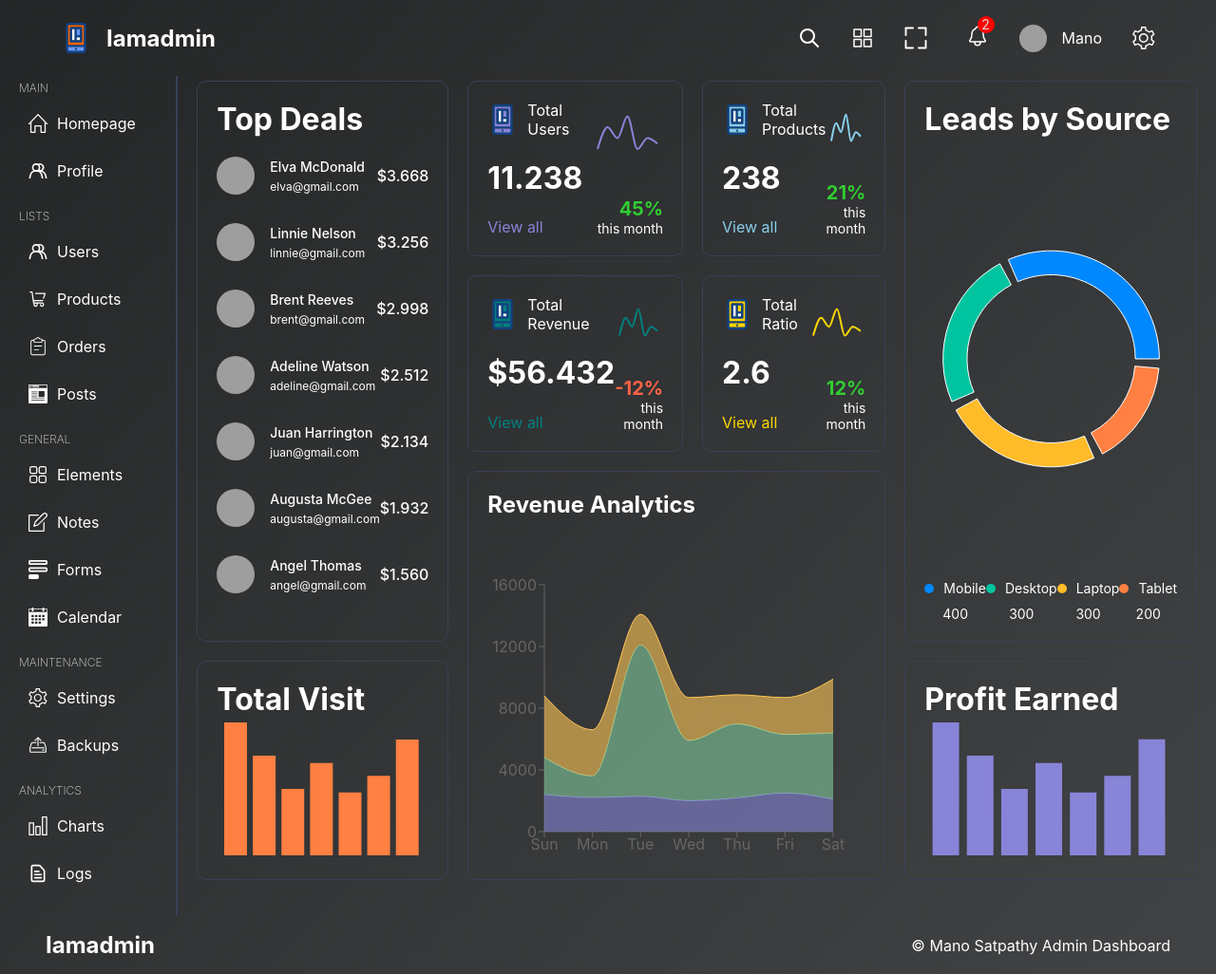
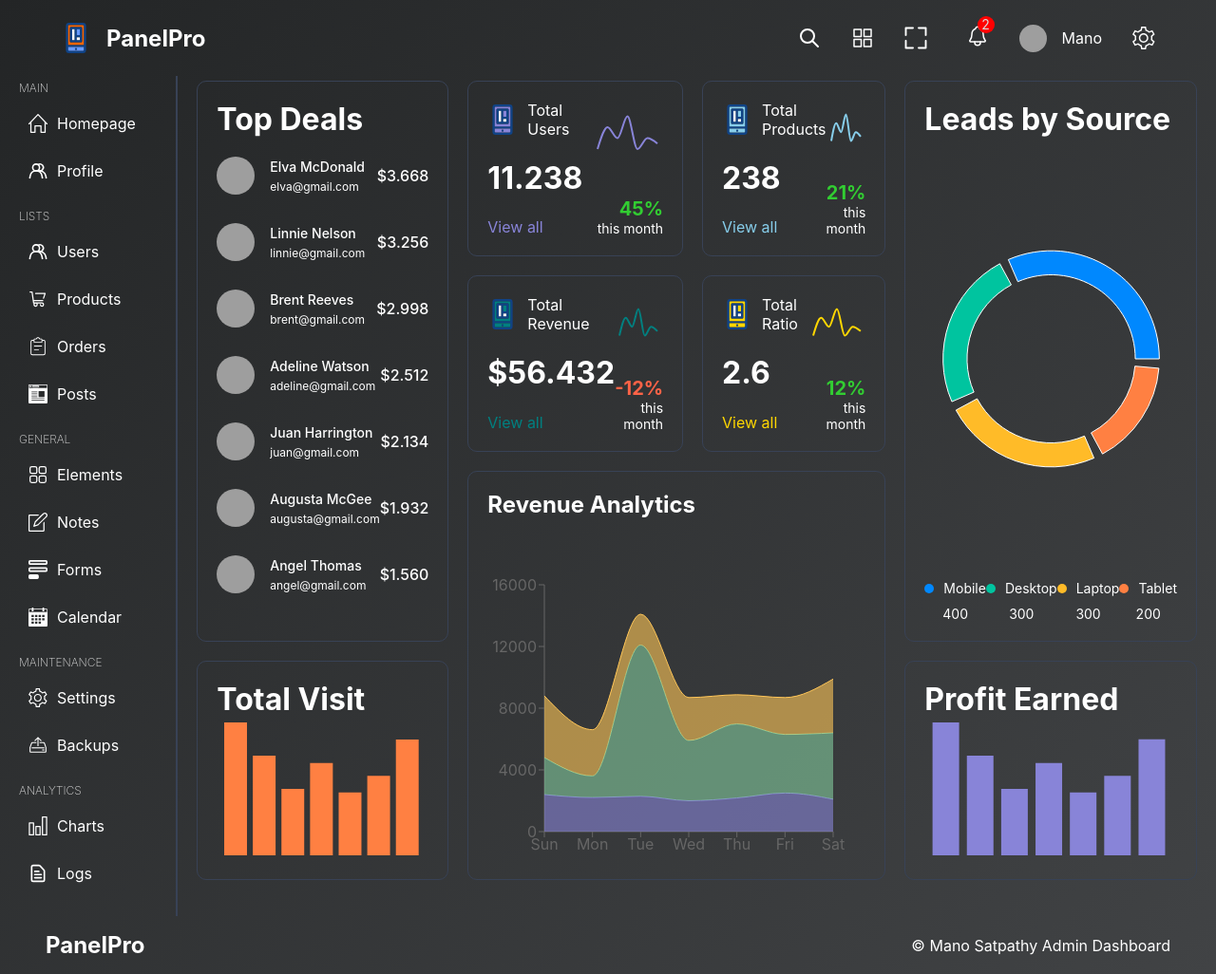
Before and after one commit to manosatpathy/react-admin-dashboard, a React (Vite) app: page / in a window 1280 px wide. Shown: the whole page at 95% size. Built offline with nearby package versions, Linux system fonts and the light colour scheme; grey boxes are pictures that could not be loaded.

Commit message:
chore: Update app name to 'PanelPro'

```diff
--- a/src/components/footer/Footer.tsx
+++ b/src/components/footer/Footer.tsx
@@ -3,7 +3,7 @@ import "./footer.scss";
 const Footer = () => {
   return (
     <div className="footer">
-      <h2>Iamadmin</h2>
+      <h2>PanelPro</h2>
       <p>© Mano Satpathy Admin Dashboard</p>
     </div>
   );
--- a/src/components/navbar/Navbar.tsx
+++ b/src/components/navbar/Navbar.tsx
@@ -6,7 +6,7 @@ const Navbar = () => {
     <div className="navbar">
       <div className="logo">
         <img src="logo.svg" alt="" />
-        <h2>Iamadmin</h2>
+        <h2>PanelPro</h2>
       </div>
       <div className="icons">
         <img src="/search.svg" alt="" className="icon" />
```
